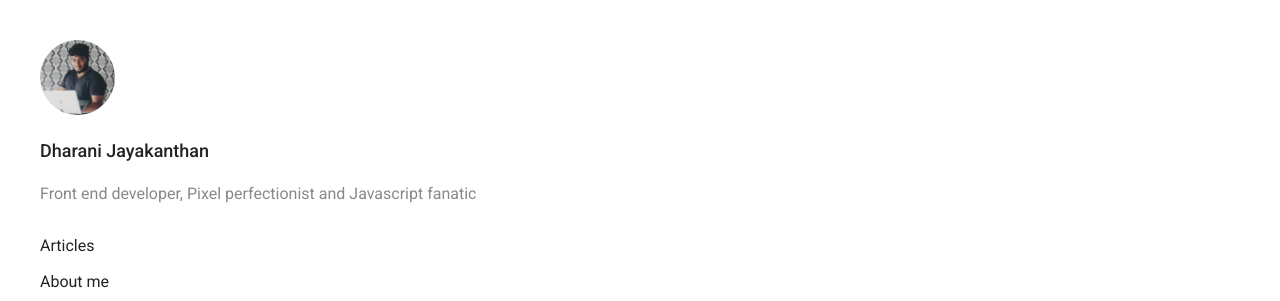
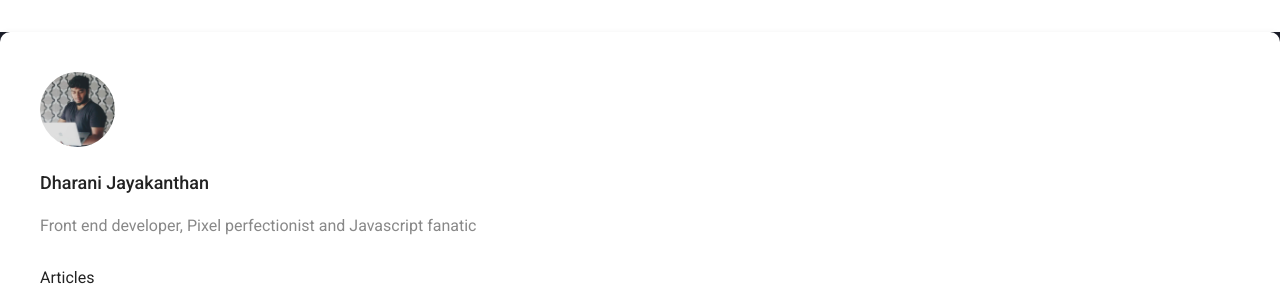
Before and after one commit to dharanijayakanthan/Blog-v0.1, a Gatsby site: page /tags in a window 1280 px wide. Shown: the top 301 px of the page. Built offline with nearby package versions, Linux system fonts and the light colour scheme; Gatsby itself is replaced by a stand-in of ours; some packages are replaced by stand-ins of ours.

Commit message:
new colors

```diff
--- a/src/assets/scss/_variables.scss
+++ b/src/assets/scss/_variables.scss
@@ -6,6 +6,8 @@
 $color-base: #222;
 $color-primary: #5d93ff;
 $color-secondary: #f7a046;
+$color-background : #191c27;
+
 
 $color-white: lighten($color-base, 100%);
 $color-gray: lighten($color-base, 40%);
@@ -18,6 +20,7 @@ $typographic-font-family: "Roboto", "Helvetica Neue", "Helvetica", "Arial", sans
 $typographic-root-font-size: 100;
 $typographic-base-font-size: 16px;
 $typographic-small-font-size: 14px;
+$typographic-xs-font-size: 10px;
 
 $typographic-base-line-height: 1.625;
 
--- a/src/assets/scss/base/_generic.scss
+++ b/src/assets/scss/base/_generic.scss
@@ -1,6 +1,9 @@
 /**
  * Generic
  */
+
+ $color-background : #191c27;
+
 
 html {
     font-size: $typographic-root-font-size;
@@ -8,7 +11,7 @@ html {
 
 body {
     font-family: $typographic-font-family;
-    color: $typographic-base-font-color;
+    color: #fff;
     line-height: $typographic-base-line-height;
     font-size: $typographic-base-font-size;
     -ms-text-size-adjust: 100%;
@@ -141,10 +144,15 @@ figcaption {
     margin-bottom: 0;
     text-align: center;
 }
+.layout-container{
+    height:100vh;
+    background: $color-background;
 
-.layout {
-    lost-center: $layout-width;
+    .layout {
+        lost-center: $layout-width;
+    }
 }
+
 
 .content {
     &__inner {
--- a/src/components/Layout/index.jsx
+++ b/src/components/Layout/index.jsx
@@ -7,9 +7,11 @@ class Layout extends React.Component {
     const { children } = this.props
 
     return (
-      <div className="layout">
-        <Helmet defaultTitle="Blog by Danny" />
-        {children}
+      <div className="layout-container">
+        <div className="layout">
+          <Helmet defaultTitle="Blog" />
+          {children}
+        </div>
       </div>
     )
   }
--- a/src/components/Post/index.jsx
+++ b/src/components/Post/index.jsx
@@ -34,7 +34,7 @@ class Post extends React.Component {
             {title}
           </Link>
         </h2>
-        <p className="post__description">{description}</p>
+        {/* <p className="post__description">{description}</p> */}
         <Link className="post__readmore" to={slug}>
           Read
         </Link>
--- a/src/components/Sidebar/style.scss
+++ b/src/components/Sidebar/style.scss
@@ -3,6 +3,7 @@
 
 .sidebar {
     width: 100%;
+    margin-top:2rem;
     &__inner {
         position: relative;
         padding: 25px 20px 0;
@@ -43,7 +44,12 @@
     .sidebar {
         lost-column: 5/12;
         &__inner {
-            padding: 30px 20px 0;
+            padding: 30px 20px 0px;
+            box-shadow: 0 2px 6px 1px rgba(74, 74, 74, 0.08);
+            border-radius: 0.625rem;
+            padding: 2rem;
+            background: #fff;
+
             &:after {
                 background: $color-gray-border;
                 background: linear-gradient(to bottom, $color-gray-border 0%, $color-gray-border 48%, $color-white 100%);
@@ -52,7 +58,7 @@
                 width: 1px;
                 height: 540px;
                 top: 30px;
-                right: -10px;
+                right: -30px;
                 bottom: 0;
             }
         }
```
Also changed, not shown: src/components/Post/style.scss (+16 -5 lines).
